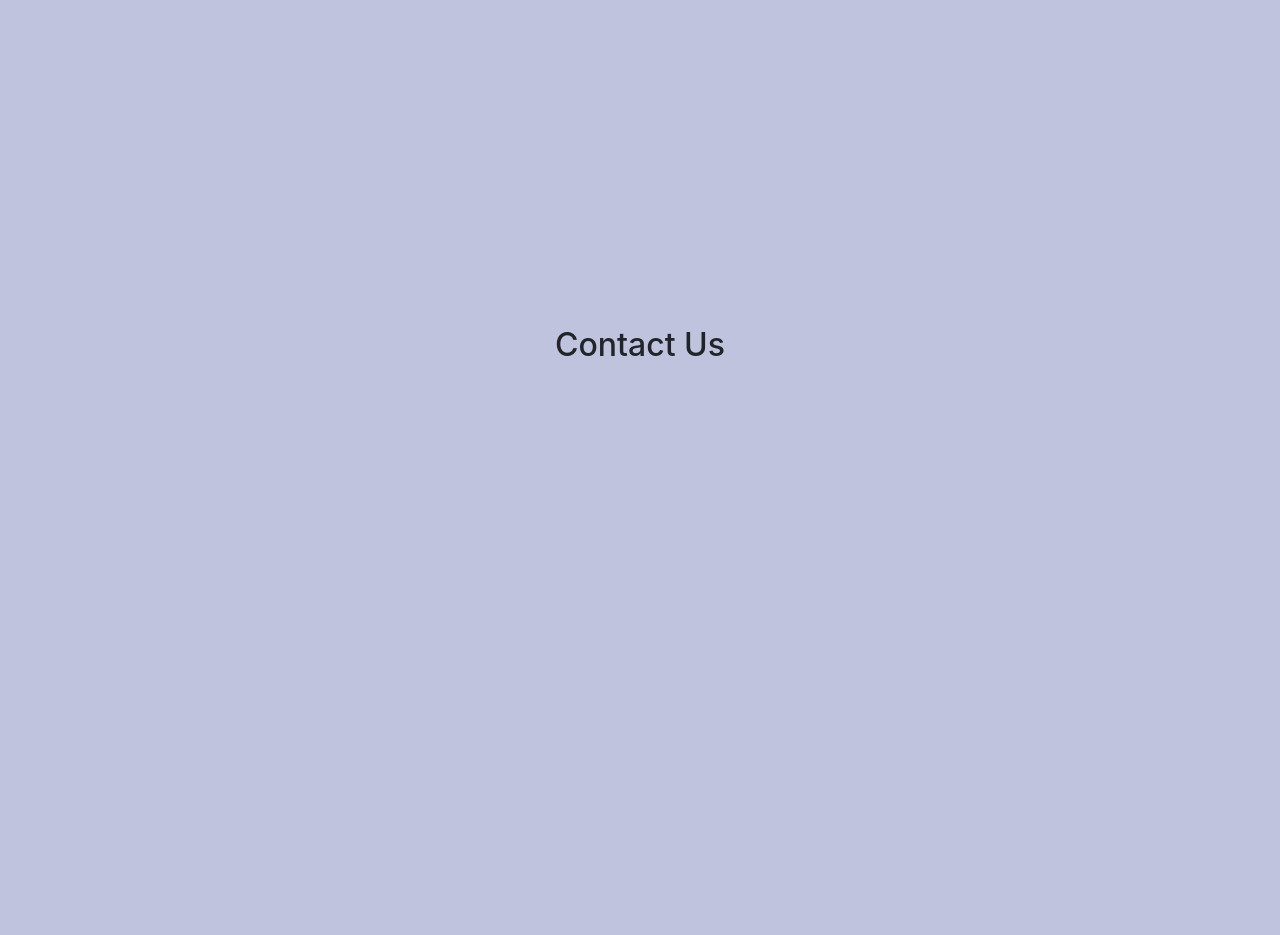
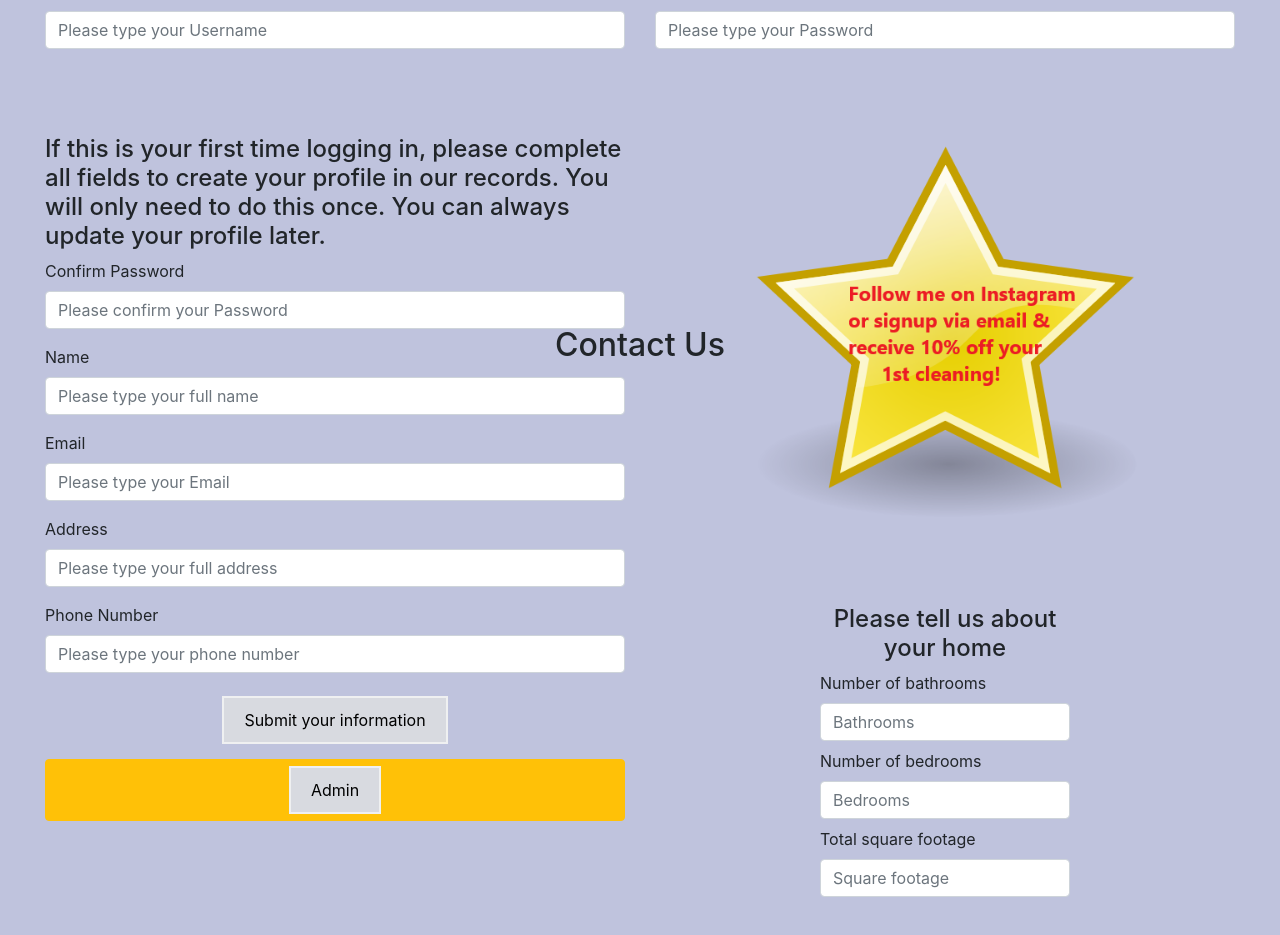
Before and after one commit to jamespulley59/PulleyPristineCleaners, a React (Create React App) app: page /LoginProfile in a window 1280 px wide. Shown: the part 421-1356 px from the top of the page. Before the commit the page ends 800 px from the top, so only its background shows below. Built offline with nearby package versions, Linux system fonts and the light colour scheme.

Commit message:
completed login page

```diff
--- a/public/index.html
+++ b/public/index.html
@@ -5,6 +5,7 @@
     <link rel="shortcut icon" href="%PUBLIC_URL%/favicon.ico" />
     <meta name="viewport" content="width=device-width, initial-scale=1" />
     <meta name="theme-color" content="#000000" />
+    <meta name='description' content='cleaning service, home cleaning, office cleaning, reliable, affordable cleaners, flexible cleaners' />
     <!-- bootstrap -->
     <link rel="stylesheet" href="https://stackpath.bootstrapcdn.com/bootstrap/4.3.1/css/bootstrap.min.css" integrity="sha384-ggOyR0iXCbMQv3Xipma34MD+dH/1fQ784/j6cY/iJTQUOhcWr7x9JvoRxT2MZw1T" crossorigin="anonymous">
     <!-- fontawsome -->
@@ -33,6 +34,9 @@
   <body>
     <noscript>You need to enable JavaScript to run this app.</noscript>
     <div id="root"></div>
+    <script src="https://code.jquery.com/jquery-3.3.1.slim.min.js" integrity="sha384-q8i/X+965DzO0rT7abK41JStQIAqVgRVzpbzo5smXKp4YfRvH+8abtTE1Pi6jizo" crossorigin="anonymous"></script>
+<script src="https://cdnjs.cloudflare.com/ajax/libs/popper.js/1.14.7/umd/popper.min.js" integrity="sha384-UO2eT0CpHqdSJQ6hJty5KVphtPhzWj9WO1clHTMGa3JDZwrnQq4sF86dIHNDz0W1" crossorigin="anonymous"></script>
+<script src="https://stackpath.bootstrapcdn.com/bootstrap/4.3.1/js/bootstrap.min.js" integrity="sha384-JjSmVgyd0p3pXB1rRibZUAYoIIy6OrQ6VrjIEaFf/nJGzIxFDsf4x0xIM+B07jRM" crossorigin="anonymous"></script>
     <!--
       This HTML file is a template.
       If you open it directly in the browser, you will see an empty page.
--- a/src/App.css
+++ b/src/App.css
@@ -85,7 +85,6 @@ body {
 .comments-img {
   width: 400px;
   height: 400px;
-  margin-left: 150px;
 }
 
 .Comment-btn {
@@ -94,7 +93,14 @@ body {
 
 /* login/profile */
 
+/* to keep text from spreading across page */
 .logintext {
   margin-right: 200px;
   margin-left: 200px;
 }
+
+/* to size img */
+.login-img {
+  height: 50vh;
+  width: 50vh;
+}
--- a/src/components/user/Comments.js
+++ b/src/components/user/Comments.js
@@ -1,15 +1,5 @@
 import React, { Component } from 'react'
 import {Link} from 'react-router-dom'
-import Header from '../utility/Header'
-import Navbar from '../utility/Navbar'
-import Footer from '../utility/Footer'
-import ContactUs from './ContactUs'
-import Home from './Home'
-import ScheduleServices from './ScheduleServices'
-import BeforeAndAfter from './BeforeAndAfter'
-import GiftCertificates from './GiftCertificates'
-import LoginProfile from './LoginProfile'
-import pic2 from "../img/pic2.jpg"
 import discount from "../img/discount.png"
 
 export default class Comments extends Component {
@@ -41,7 +31,7 @@ return (
         <div className='col-sm-8'>
             <h2 className='text-center'>Your Comments?</h2>
                 <textarea
-                    rows='5'
+                    rows='10'
                     className='container textarea'
                     type='text'
                     placeholder='Type your comments here'
@@ -57,7 +47,7 @@ return (
             </div>
         </div>
         <div className='col-sm-4'>
-            <div className='comments-img'>
+            <div className='comments-img max-auto'>
                 <img className='img-fluid' src={discount} alt="" />
             </div>
         </div>
--- a/src/components/user/Home.js
+++ b/src/components/user/Home.js
@@ -1,14 +1,4 @@
 import React, { Component } from 'react'
-import {Link} from 'react-router-dom'
-import Header from '../utility/Header'
-import Navbar from '../utility/Navbar'
-import Footer from '../utility/Footer'
-import ContactUs from './ContactUs'
-import Comments from './Comments'
-import ScheduleServices from './ScheduleServices'
-import BeforeAndAfter from './BeforeAndAfter'
-import GiftCertificates from './GiftCertificates'
-import LoginProfile from './LoginProfile'
 import pic2 from "../img/pic2.jpg"
 import discount from "../img/discount.png"
 
@@ -43,12 +33,5 @@ return (
             </div>
         </div>
     </section>
-
-
-    <Footer />
-
 </div>
-
-)
-}
-}
+)}}
--- a/src/components/user/LoginProfile.js
+++ b/src/components/user/LoginProfile.js
@@ -1,24 +1,129 @@
 import React, { Component } from 'react'
 import {Link} from 'react-router-dom'
-import Header from '../utility/Header'
-import Navbar from '../utility/Navbar'
-import Footer from '../utility/Footer'
-import ContactUs from './ContactUs'
-import Home from './Home'
-import ScheduleServices from './ScheduleServices'
-import BeforeAndAfter from './BeforeAndAfter'
-import GiftCertificates from './GiftCertificates'
-import Comments from './Comments'
-import pic2 from "../img/pic2.jpg"
 import discount from "../img/discount.png"
 
 export default class LoginProfile extends Component {
     render() {
         return (
-            <div>
-                <h4 className='logintext text-center'>Please create your username and password (Remember, you do not need to login to schedule an in-home estimate. Simply get in touch with us by clicking on Contact Us at the bottom of this page.). If this is your first time logging in, please complete all fields to create your profile in our records.
+    <div>
+
+        {/* rows and columns to put username & password on the same line */}
+        <div className='row'>
+        {/* text explaining page's purpose */}
+        <h4 className='logintext text-center '>Please create your username and password. Remember, you do not need to login to schedule an in-home estimate, simply click on Contact Us below.
+        </h4>
+            <div className='col-sm-6'>
+                <div className="form-group">
+                    <label>Username</label>
+                        <input  type="username"
+                                className="form-control"
+                                id="username"
+                                placeholder="Please type your Username" />
+                </div>
+            </div>
+            <div className='col-sm-6'>
+                <div className="form-group">
+                    <label>Password</label>
+                        <input  type="password"
+                                className="form-control"
+                                id="password"
+                                placeholder="Please type your Password" />
+                </div>
+            </div>
+        </div>
+
+        {/* row and column to place input fields to left of page */}
+        <div className='row'>
+            <div className='col-sm-6'>
+                 {/* explain add and edit function */}
+                <h4> If this is your first time logging in, please complete all fields to create your profile in our records. You will only need to do this once. You can always update your profile later.
                 </h4>
+                <div className="form-group">
+                    <label>Confirm Password</label>
+                        <input  type="confirm password"
+                                className="form-control"
+                                id="confirm password"
+                                placeholder="Please confirm your Password" />
+                </div>
+                <div className="form-group">
+                    <label>Name</label>
+                        <input  type="name"
+                                className="form-control"
+                                id="name"
+                                placeholder="Please type your full name" />
+                </div>
+                <div className="form-group">
+                    <label>Email</label>
+                        <input  type="email"
+                                className="form-control"
+                                id="email"
+                                placeholder="Please type your Email" />
+                </div>
+                <div className="form-group">
+                    <label>Address</label>
+                        <input  type="address"
+                                className="form-control"
+                                id="address"
+                                placeholder="Please type your full address" />
+                </div>
+                <div className="form-group">
+                    <label>Phone Number</label>
+                        <input  type="address"
+                                className="form-control"
+                                id="address"
+                                placeholder="Please type your phone number" />
+                </div>
+
+                {/* submit btn to DB */}
+                <div className="btn btn-block">
+                    <Link>Submit your information
+                    </Link>
+                </div>
+                {/* link to get info to admin */}
+                <div className="btn btn-block btn-warning">
+                    <Link to='../administrator/Admin'>Admin
+                    </Link>
+                </div>
             </div>
 
+            {/* second col for img and client home info */}
+            <div className='col-sm-6'>
+                <div className='login-img mx-auto'>
+                    <img className='img-fluid ' src={discount} alt="" />
+                </div>
+                {/* getting client home size */}
 
+                <div className="row">
+                    <div className="col-xl-3"></div>
+                    <div className="col-xl-6">
+                        <h4 className='text-center'>Please tell us about your home</h4>
+                        <div className='client-homeinfo pb-2'>
+                            <label>Number of bathrooms</label>
+                            <input  type="text"
+                                    className="form-control"
+                                    id="bathrooms"
+                                    placeholder="Bathrooms"
+                                    />
+                        </div>
+                        <div className='client-homeinfo pb-2'>        <label>Number of bedrooms</label>
+                            <input  type="text"
+                                    className="form-control"
+                                    id="bedrooms"
+                                    placeholder="Bedrooms"
+                                     />
+                        </div>
+                        <div className='client-homeinfo pb-2'>
+                            <label>Total square footage</label>
+                            <input  type="number"
+                                    className="form-control"
+                                    id="square feet"
+                                    placeholder="Square footage"
+                                     />
+                        </div>
+                    </div>
+                    <div className="col-xl-3"></div>
+                </div>
+            </div>
+        </div>
+    </div>
 )}}
```
